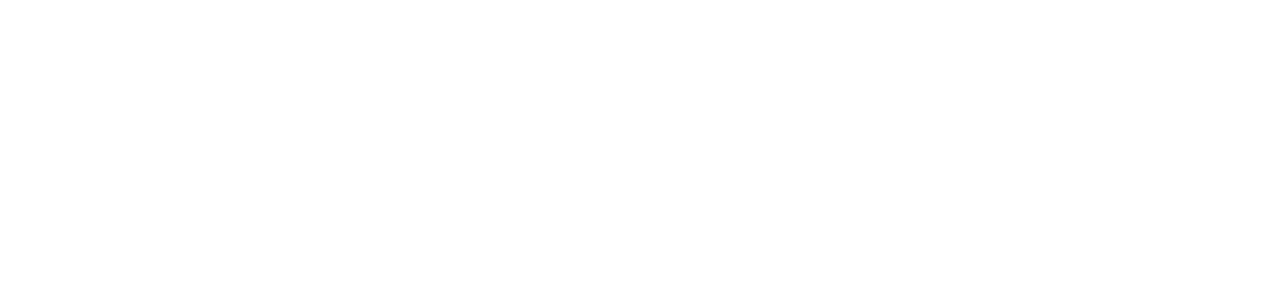
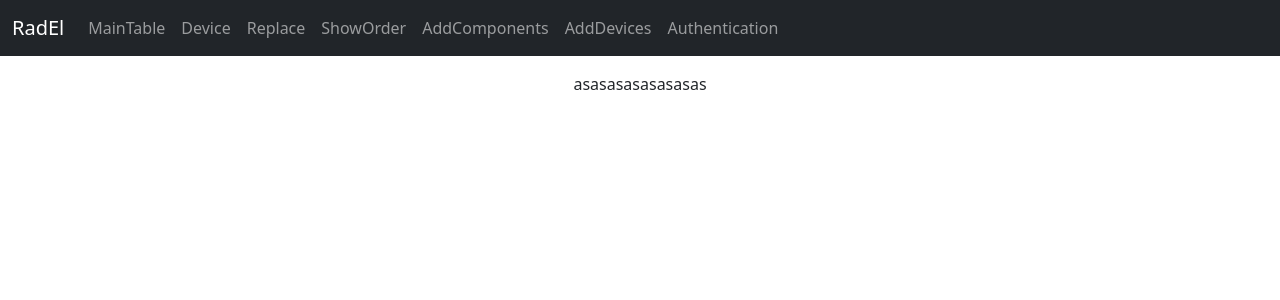
Before and after one commit to SamDemon2/radelements, a React (Create React App) app: page /my-add-devices in a window 1280 px wide. Before the commit this address had no page. Shown: the top 300 px of the page. Built offline with nearby package versions, Linux system fonts and the light colour scheme.

Commit message:
Начал верстать AddDevices.tsx, прописал маршрутизацию

```diff
--- a/src/App.tsx
+++ b/src/App.tsx
@@ -9,7 +9,8 @@
 import Replace from "./components/Replace";
 import ShowOrder from "./components/ShowOrder";
 import LoginForm from "./components/Аuthentication";
-import AddComponents from "./components/AddComponents"; // Обратите внимание на исправленное имя компонента
+import AddComponents from "./components/AddComponents";
+import AddDevices from "./components/AddDevices"; // Обратите внимание на исправленное имя компонента
 
 function Layout() {
   return (
@@ -66,6 +67,7 @@
               <Route path="my-replace" element={<Replace />} />
               <Route path="my-orders" element={<ShowOrder />} />
               <Route path ="my-add" element={<AddComponents/>}/>
+              <Route path="my-add-devices" element={<AddDevices/>}/>
               <Route path="my-auth" element={<LoginForm onLoginSuccess={handleLoginSuccess} />} />
             </Route>
           </Routes>
--- /dev/null
+++ b/src/components/AddDevices.tsx
@@ -0,0 +1,10 @@
+import React from "react";
+
+const AddDevices: React.FC = () => {
+  return <>
+     <div className="ms-3 me-3">
+            <p>asasasasasasasas</p>
+     </div>
+  </>;
+};
+export default AddDevices;
--- a/src/components/Header.tsx
+++ b/src/components/Header.tsx
@@ -12,22 +12,25 @@
                 <div className="collapse navbar-collapse" id="navbarNav">
                     <ul className="navbar-nav">
                         <li className="nav-item">
-                            <a className="nav-link" aria-current="page" href="my-table">MainTable</a>
+                            <a className="nav-link" aria-current="page" href="/my-table">MainTable</a>
                         </li>
                         <li className="nav-item">
-                            <a className="nav-link" href="my-base">Device</a>
+                            <a className="nav-link" href="/my-base">Device</a>
                         </li>
                         <li className="nav-item">
-                            <a className="nav-link" href="my-replace">Replace</a>
+                            <a className="nav-link" href="/my-replace">Replace</a>
                         </li>
                         <li className="nav-item">
-                            <a className="nav-link" href="my-orders">ShowOrder</a>
+                            <a className="nav-link" href="/my-orders">ShowOrder</a>
                         </li>
                         <li className="nav-item">
-                            <a className="nav-link" href="my-add">AddComponents</a>
+                            <a className="nav-link" href="/my-add">AddComponents</a>
                         </li>
                         <li className="nav-item">
-                            <a className="nav-link" href="my-auth">Authentication</a>
+                            <a className="nav-link" href="/my-add-devices">AddDevices</a>
+                        </li>
+                        <li className="nav-item">
+                            <a className="nav-link" href="/my-auth">Authentication</a>
                         </li>
                     </ul>
                 </div>
```
